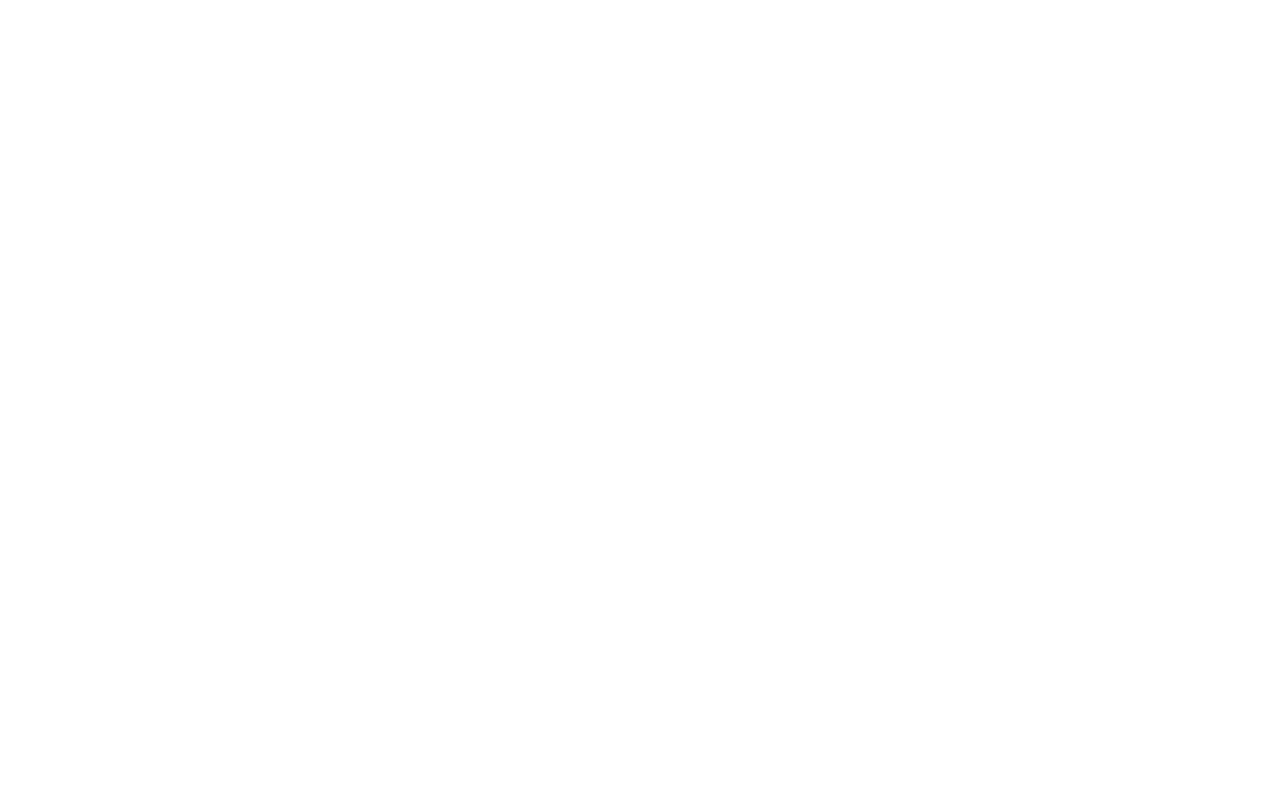
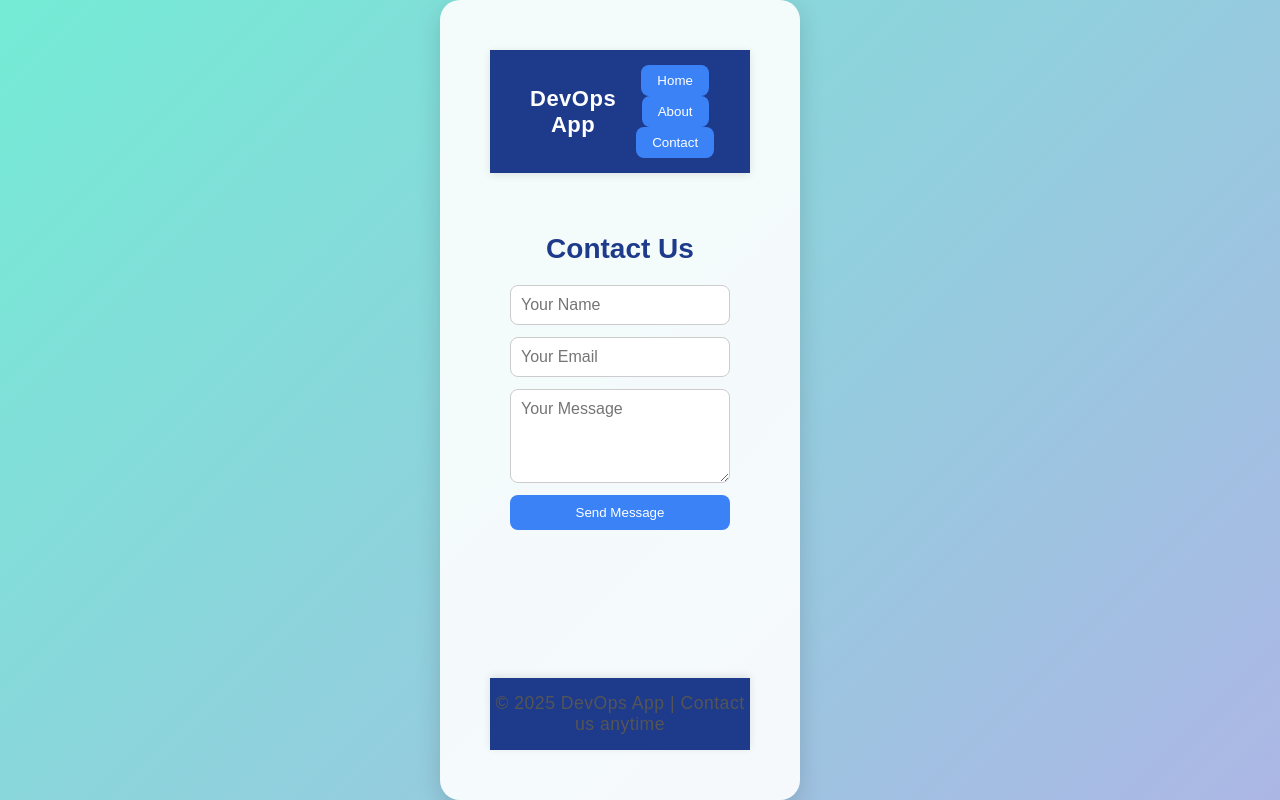
Before and after one commit to Avishka-Weerasekara/DevOps, a React (Create React App) app in the folder DevOps/frontend/: page /contact in a window 1280 px wide. Before the commit this address had no page. Built offline with nearby package versions, Linux system fonts and the light colour scheme.

Commit message:
edit frontent

```diff
--- a/DevOps/frontend/src/App.css
+++ b/DevOps/frontend/src/App.css
@@ -1,38 +1,149 @@
-.App {
-  text-align: center;
+/* --- Reset and Base Styles --- */
+* {
+  margin: 0;
+  padding: 0;
+  box-sizing: border-box;
+  font-family: "Poppins", sans-serif;
 }
 
-.App-logo {
-  height: 40vmin;
-  pointer-events: none;
+body {
+  background: linear-gradient(135deg, #74ebd5, #acb6e5);
+  min-height: 100vh;
+  display: flex;
+  justify-content: center;
+  align-items: center;
 }
 
-@media (prefers-reduced-motion: no-preference) {
-  .App-logo {
-    animation: App-logo-spin infinite 20s linear;
+/* --- Home Page --- */
+.home-container {
+  text-align: center;
+  background: rgba(255, 255, 255, 0.9);
+  padding: 50px;
+  border-radius: 20px;
+  box-shadow: 0 8px 25px rgba(0, 0, 0, 0.15);
+  max-width: 400px;
+  width: 90%;
+  transition: transform 0.3s ease, box-shadow 0.3s ease;
+}
+
+.home-container:hover {
+  transform: translateY(-5px);
+  box-shadow: 0 12px 30px rgba(0, 0, 0, 0.2);
+}
+
+.home-container h1 {
+  font-size: 2rem;
+  color: #333;
+  margin-bottom: 15px;
+}
+
+.home-container p {
+  font-size: 1.1rem;
+  color: #555;
+}
+
+.home-container a {
+  text-decoration: none;
+  color: #007bff;
+  font-weight: 600;
+  transition: color 0.3s ease;
+}
+
+.home-container a:hover {
+  color: #0056b3;
+}
+
+/* --- Signup & Signin Pages --- */
+.form-container {
+  background: #ffffff;
+  padding: 40px;
+  border-radius: 15px;
+  box-shadow: 0 8px 25px rgba(0, 0, 0, 0.1);
+  width: 400px;
+  max-width: 90%;
+  transition: transform 0.3s ease, box-shadow 0.3s ease;
+}
+
+.form-container:hover {
+  transform: translateY(-5px);
+  box-shadow: 0 12px 30px rgba(0, 0, 0, 0.2);
+}
+
+.form-container h2 {
+  text-align: center;
+  color: #333;
+  margin-bottom: 25px;
+}
+
+.form-container form {
+  display: flex;
+  flex-direction: column;
+}
+
+.form-container input {
+  width: 100%;
+  padding: 12px;
+  margin: 10px 0;
+  border: 1px solid #ccc;
+  border-radius: 8px;
+  outline: none;
+  font-size: 1rem;
+  transition: border-color 0.3s ease, box-shadow 0.3s ease;
+}
+
+.form-container input:focus {
+  border-color: #007bff;
+  box-shadow: 0 0 5px rgba(0, 123, 255, 0.4);
+}
+
+.form-container button {
+  width: 100%;
+  background: #007bff;
+  color: #fff;
+  border: none;
+  padding: 12px;
+  border-radius: 8px;
+  cursor: pointer;
+  font-weight: 600;
+  font-size: 1rem;
+  transition: background 0.3s ease, transform 0.2s ease;
+}
+
+.form-container button:hover {
+  background: #0056b3;
+  transform: scale(1.03);
+}
+
+.form-container p {
+  text-align: center;
+  margin-top: 15px;
+  color: #666;
+}
+
+.form-container a {
+  color: #007bff;
+  text-decoration: none;
+  font-weight: 500;
+}
+
+.form-container a:hover {
+  text-decoration: underline;
+}
+
+/* --- Responsive Design (Mobile Friendly) --- */
+@media (max-width: 480px) {
+  .home-container,
+  .form-container {
+    padding: 30px 20px;
+    width: 90%;
+  }
+
+  .home-container h1 {
+    font-size: 1.7rem;
+  }
+
+  .form-container input,
+  .form-container button {
+    font-size: 0.95rem;
   }
 }
-
-.App-header {
-  background-color: #282c34;
-  min-height: 100vh;
-  display: flex;
-  flex-direction: column;
-  align-items: center;
-  justify-content: center;
-  font-size: calc(10px + 2vmin);
-  color: white;
-}
-
-.App-link {
-  color: #61dafb;
-}
-
-@keyframes App-logo-spin {
-  from {
-    transform: rotate(0deg);
-  }
-  to {
-    transform: rotate(360deg);
-  }
-}
--- a/DevOps/frontend/src/App.js
+++ b/DevOps/frontend/src/App.js
@@ -3,6 +3,9 @@ import { BrowserRouter as Router, Routes, Route } from "react-router-dom";
 import Signup from "./Pages/Signup";
 import Signin from "./Pages/Signin";
 import Home from "./Pages/Home";
+import About from "./Pages/About";     // ✅ Add
+import Contact from "./Pages/Contact"; // ✅ Add
+import "./App.css";
 
 function App() {
   return (
@@ -22,8 +25,9 @@ function App() {
           }
         />
         <Route path="/home" element={<Home />} />
+        <Route path="/about" element={<About />} />      {/* ✅ New Route */}
+        <Route path="/contact" element={<Contact />} />  {/* ✅ New Route */}
       </Routes>
-
     </Router>
   );
 }
--- /dev/null
+++ b/DevOps/frontend/src/Pages/About.js
@@ -0,0 +1,40 @@
+import React from "react";
+import { useNavigate } from "react-router-dom";
+import "./Home.css"; // ✅ Reuse same style
+
+function About() {
+  const navigate = useNavigate();
+
+  return (
+    <div className="home-container">
+      {/* Navbar */}
+      <nav className="navbar">
+        <div className="nav-logo">DevOps App</div>
+        <div className="nav-links">
+          <button onClick={() => navigate("/home")}>Home</button>
+          <button onClick={() => navigate("/about")}>About</button>
+          <button onClick={() => navigate("/contact")}>Contact</button>
+        </div>
+      </nav>
+
+      {/* Main Content */}
+      <main className="home-content">
+        <h2>About This Project</h2>
+        <p style={{ fontSize: "18px", maxWidth: "700px", margin: "0 auto" }}>
+          {" "}
+          <strong>React</strong>, <strong>Express</strong>, and{" "}
+          <strong>MongoDB</strong>, containerized with <strong>Docker</strong>.
+          <br />
+            This project demonstrates a full-stack web application with user.
+        </p>
+      </main>
+
+      {/* Footer */}
+      <footer className="footer">
+        <p>© {new Date().getFullYear()} Built by Avishka</p>
+      </footer>
+    </div>
+  );
+}
+
+export default About;
--- /dev/null
+++ b/DevOps/frontend/src/Pages/Contact.js
@@ -0,0 +1,111 @@
+import React, { useState } from "react";
+import { useNavigate } from "react-router-dom";
+import "./Home.css"; // ✅ Same styling for consistency
+
+function Contact() {
+  const navigate = useNavigate();
+  const [form, setForm] = useState({ name: "", email: "", message: "" });
+
+  const handleChange = (e) => {
+    setForm({ ...form, [e.target.name]: e.target.value });
+  };
+
+  const handleSubmit = (e) => {
+    e.preventDefault();
+    alert(`Message sent successfully by ${form.name}!`);
+    setForm({ name: "", email: "", message: "" });
+  };
+
+  return (
+    <div className="home-container">
+      {/* Navbar */}
+      <nav className="navbar">
+        <div className="nav-logo">DevOps App</div>
+        <div className="nav-links">
+          <button onClick={() => navigate("/home")}>Home</button>
+          <button onClick={() => navigate("/about")}>About</button>
+          <button onClick={() => navigate("/contact")}>Contact</button>
+        </div>
+      </nav>
+
+      {/* Main Content */}
+      <main className="home-content">
+        <h2>Contact Us</h2>
+        <form
+          onSubmit={handleSubmit}
+          style={{
+            maxWidth: "400px",
+            margin: "20px auto",
+            display: "flex",
+            flexDirection: "column",
+            gap: "12px",
+          }}
+        >
+          <input
+            type="text"
+            name="name"
+            placeholder="Your Name"
+            value={form.name}
+            onChange={handleChange}
+            required
+            style={{
+              padding: "10px",
+              borderRadius: "8px",
+              border: "1px solid #ccc",
+              fontSize: "16px",
+            }}
+          />
+          <input
+            type="email"
+            name="email"
+            placeholder="Your Email"
+            value={form.email}
+            onChange={handleChange}
+            required
+            style={{
+              padding: "10px",
+              borderRadius: "8px",
+              border: "1px solid #ccc",
+              fontSize: "16px",
+            }}
+          />
+          <textarea
+            name="message"
+            placeholder="Your Message"
+            value={form.message}
+            onChange={handleChange}
+            required
+            rows="4"
+            style={{
+              padding: "10px",
+              borderRadius: "8px",
+              border: "1px solid #ccc",
+              fontSize: "16px",
+            }}
+          />
+          <button
+            type="submit"
+            style={{
+              backgroundColor: "#3b82f6",
+              color: "white",
+              border: "none",
+              padding: "10px",
+              borderRadius: "8px",
+              cursor: "pointer",
+              fontWeight: "500",
+            }}
+          >
+            Send Message
+          </button>
+        </form>
+      </main>
+
+      {/* Footer */}
+      <footer className="footer">
+        <p>© {new Date().getFullYear()} DevOps App | Contact us anytime</p>
+      </footer>
+    </div>
+  );
+}
+
+export default Contact;
--- /dev/null
+++ b/DevOps/frontend/src/Pages/Home.css
@@ -0,0 +1,85 @@
+/* General Layout */
+.home-container {
+  display: flex;
+  flex-direction: column;
+  min-height: 100vh;
+  font-family: "Poppins", sans-serif;
+  background: linear-gradient(135deg, #e0e7ff, #f0f4ff);
+  color: #333;
+}
+
+/* ✅ Navbar */
+.navbar {
+  background-color: #1e3a8a;
+  color: white;
+  display: flex;
+  justify-content: space-between;
+  align-items: center;
+  padding: 15px 40px;
+  box-shadow: 0 2px 8px rgba(0, 0, 0, 0.1);
+}
+
+.nav-logo {
+  font-size: 22px;
+  font-weight: 600;
+  letter-spacing: 0.5px;
+}
+
+.nav-links button {
+  margin-left: 20px;
+  background-color: #3b82f6;
+  border: none;
+  color: white;
+  padding: 8px 16px;
+  border-radius: 8px;
+  cursor: pointer;
+  font-weight: 500;
+  transition: 0.3s;
+}
+
+.nav-links button:hover {
+  background-color: #2563eb;
+  transform: translateY(-2px);
+}
+
+/* ✅ Main Content */
+.home-content {
+  flex: 1;
+  text-align: center;
+  padding: 60px 20px;
+}
+
+.home-content h2 {
+  color: #1e3a8a;
+  font-size: 28px;
+  margin-bottom: 20px;
+}
+
+.user-card {
+  background: white;
+  border-radius: 12px;
+  display: inline-block;
+  padding: 25px 40px;
+  box-shadow: 0 4px 10px rgba(0, 0, 0, 0.1);
+  transition: 0.3s;
+}
+
+.user-card:hover {
+  transform: scale(1.02);
+}
+
+.user-card p {
+  font-size: 18px;
+  margin: 10px 0;
+}
+
+/* ✅ Footer */
+.footer {
+  background-color: #1e3a8a;
+  color: white;
+  text-align: center;
+  padding: 15px 0;
+  font-size: 14px;
+  letter-spacing: 0.5px;
+  box-shadow: 0 -2px 8px rgba(0, 0, 0, 0.1);
+}
--- a/DevOps/frontend/src/Pages/Home.js
+++ b/DevOps/frontend/src/Pages/Home.js
@@ -1,5 +1,6 @@
 import React from "react";
 import { useNavigate } from "react-router-dom";
+import "./Home.css";
 
 function Home() {
   const navigate = useNavigate();
@@ -11,17 +12,35 @@ function Home() {
   };
 
   return (
-    <div style={{ textAlign: "center", marginTop: "50px" }}>
-      <h2>Welcome to Home Page</h2>
-      {user ? (
-        <>
-          <p>Email: {user.email}</p>
-          <p>Last Login: {new Date(user.lastLogin).toLocaleString()}</p>
-          <button onClick={handleLogout}>Logout</button>
-        </>
-      ) : (
-        <p>No user logged in.</p>
-      )}
+    <div className="home-container">
+      {/* ✅ Navbar */}
+      <nav className="navbar">
+        <div className="nav-logo">DevOps App</div>
+        <div className="nav-links">
+          <button onClick={() => navigate("/home")}>Home</button>
+          <button onClick={() => navigate("/about")}>About</button>
+          <button onClick={() => navigate("/contact")}>Contact</button>
+          {user && <button onClick={handleLogout}>Logout</button>}
+        </div>
+      </nav>
+
+      {/* ✅ Main content */}
+      <main className="home-content">
+        <h2>Welcome to Home Page</h2>
+        {user ? (
+          <div className="user-card">
+            <p><strong>Email:</strong> {user.email}</p>
+            <p><strong>Last Login:</strong> {new Date(user.lastLogin).toLocaleString()}</p>
+          </div>
+        ) : (
+          <p>No user logged in.</p>
+        )}
+      </main>
+
+      {/* ✅ Footer */}
+      <footer className="footer">
+        <p>© {new Date().getFullYear()} E Commerce </p>
+      </footer>
     </div>
   );
 }
```
Also changed, not shown: 1 other file (tests, documents, lock files or other folders).
